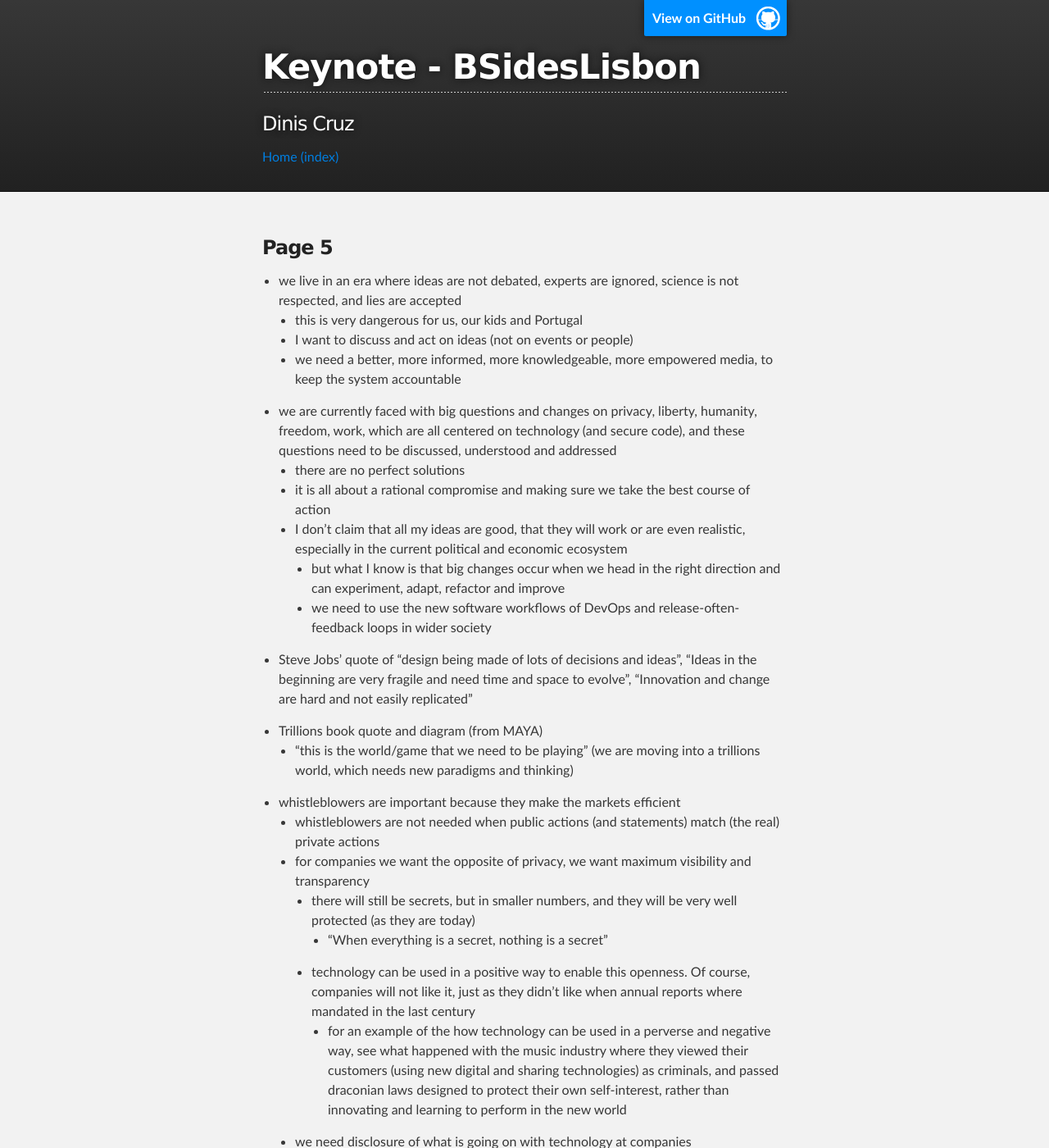
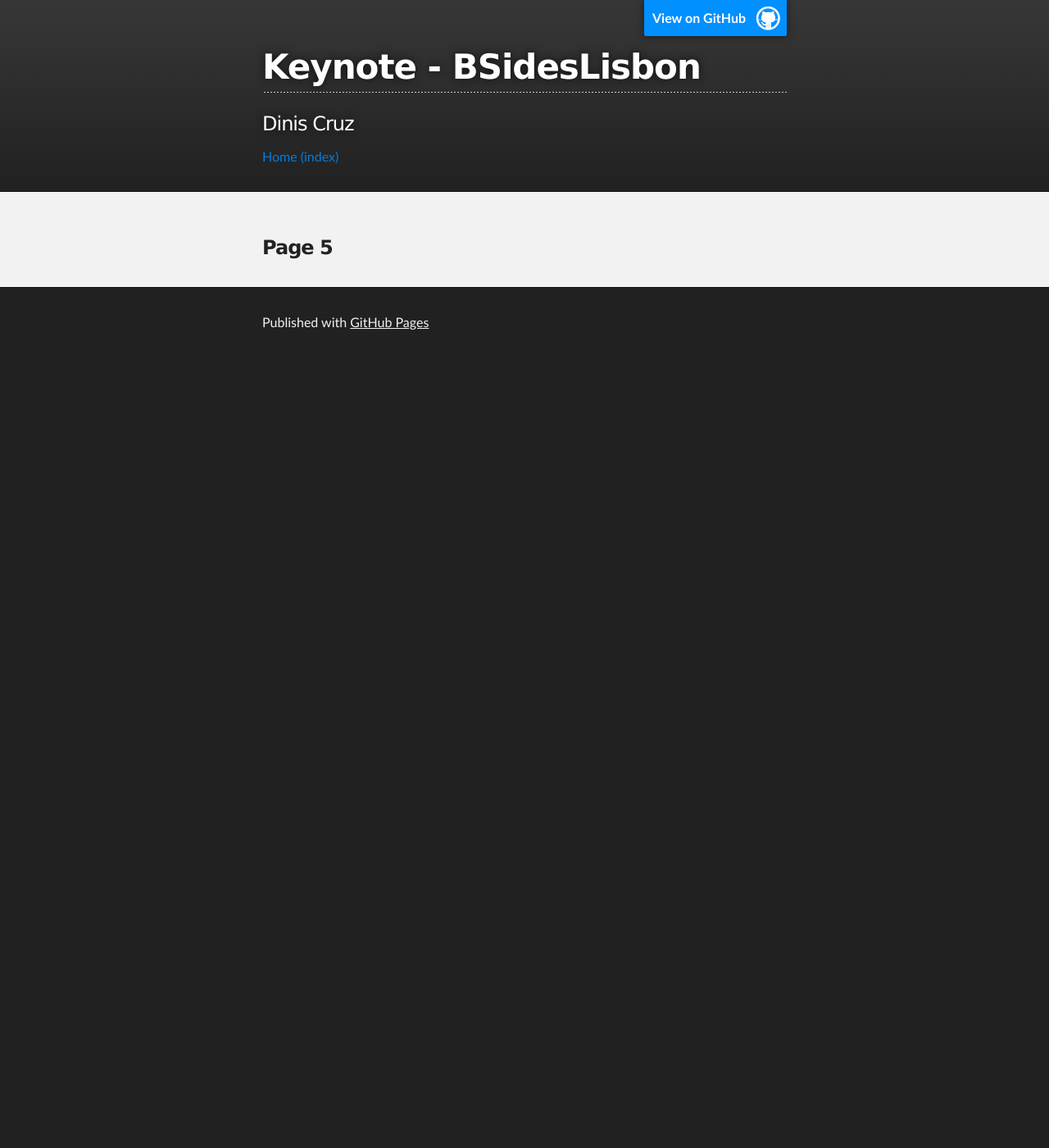
Before and after one commit to DinisCruz/Book_Hacking_Portugal, a Jekyll site: the page built from Draft-Notes/a-page-5.md, in a window 1280 px wide and 1400 px high. Shown: the whole window at 82% size. Built offline with Jekyll 4.4.1, drawn with Linux system fonts in a browser that asks for light colours; some of the changed text lies outside the part shown.

Commit message:
Update a-page-5.md

```diff
--- a/Draft-Notes/a-page-5.md
+++ b/Draft-Notes/a-page-5.md
@@ -5,36 +5,3 @@ type: draft
 ---
 
 ### Page 5
-
-* we live in an era where ideas are not debated, experts are ignored, science is not respected, and lies are accepted
-  * this is very dangerous for us, our kids and Portugal
-  * I want to discuss and act on ideas (not on events or people)
-  * we need a better, more informed, more knowledgeable, more empowered media, to keep the system accountable
-
-* we are currently faced with big questions and changes on privacy, liberty, humanity, freedom, work, which are all centered on technology (and secure code), and these questions need to be discussed, understood and addressed
-  * there are no perfect solutions
-  * it is all about a rational compromise and making sure we take the best course of action
-  * I don't claim that all my ideas are good, that they will work or are even realistic, especially in the current political and economic ecosystem
-    * but what I know is that big changes occur when we head in the right direction and can experiment, adapt, refactor and improve
-    * we need to use the new software workflows of DevOps and release-often-feedback loops in wider society
-
-* Steve Jobs' quote of "design being made of lots of decisions and ideas", "Ideas in the beginning are very fragile and need time and space to evolve", "Innovation and change are hard and not easily replicated"
-
-* Trillions book quote and diagram  (from MAYA)
-  * "this is the world/game that we need to be playing" (we are moving into a trillions world, which needs new paradigms and thinking)
-
-* whistleblowers are important because they make the markets efficient
-  * whistleblowers are not needed when public actions (and statements) match (the real) private actions
-  * for companies we want the opposite of privacy, we want maximum visibility and transparency
-    * there will still be secrets, but in smaller numbers, and they will be very well protected (as they are today)
-      * "When everything is a secret, nothing is a secret"
-    * technology can be used in a positive way to enable this openness. Of course, companies will not like it, just as they didn't like when annual reports where mandated in the last century
-      * for an example of the how technology can be used in a perverse and negative way, see what happened with the music industry where they viewed their customers (using new digital and sharing technologies) as criminals, and passed draconian laws designed to protect their own self-interest, rather than innovating and learning to perform in the new world
-
-  * we need disclosure of what is going on with technology at companies
-    * companies today (even open source ones) don't have to offer full disclosure
-    * the market doesn't work (and reward good and ethical players)
-    * we have a market for lemons
-    * we need to use the power of markets to make Government and Companies to play fairly and correctly
-    * use Government purchasing power to define rules of engagement
-      * if the EU doesn't like it, then sue the European Union (it's time that we pushed some of our rules and ideas onto the table)
```
